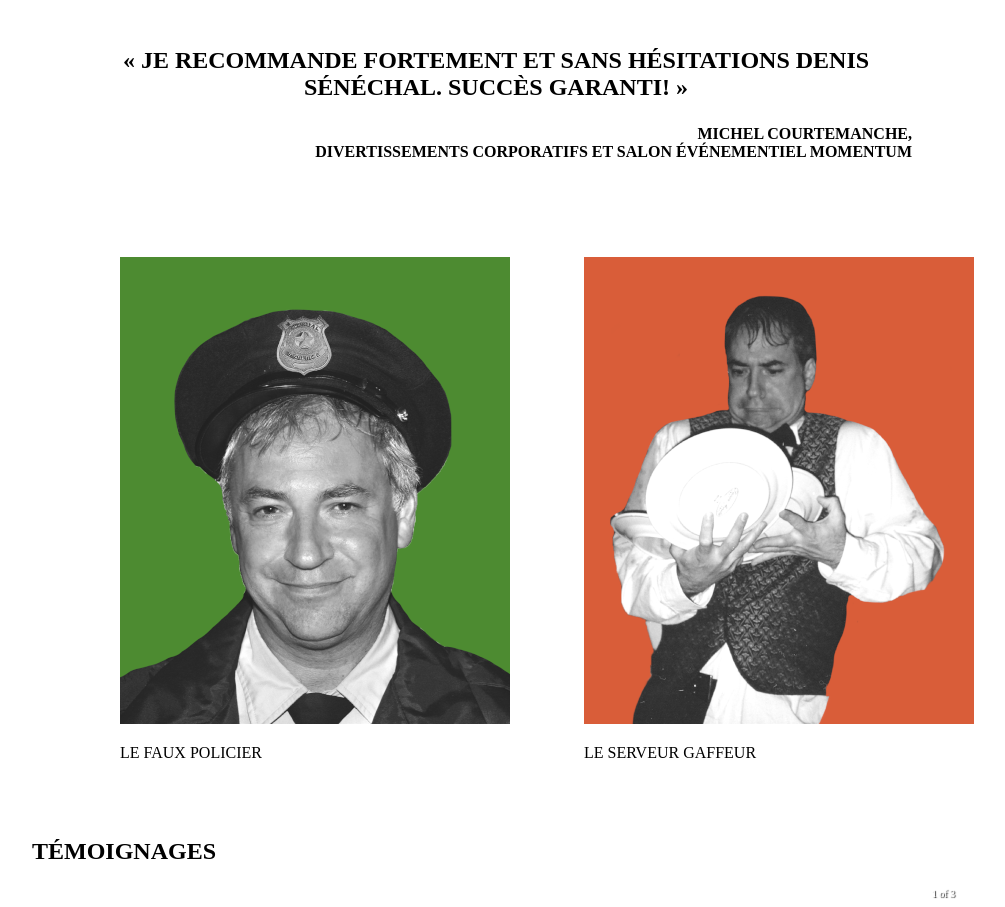
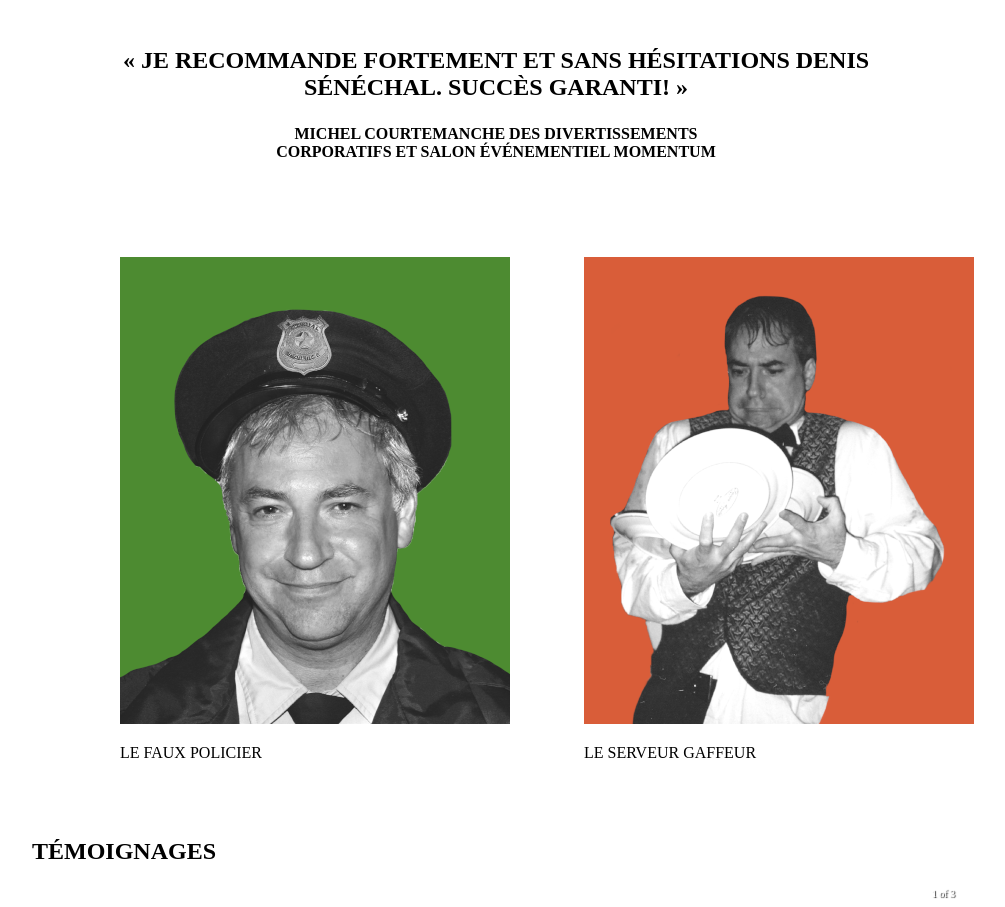
Before and after one commit to jeececab/denissenechal, a Next.js app: page / in a window 1280 px wide. Shown: the part 940-1847 px from the top of the page, without its empty margins (144-1149 px from the left). Built offline with nearby package versions, Linux system fonts and the light colour scheme.

Commit message:
center quote author

```diff
--- a/components/Home/SectionA.js
+++ b/components/Home/SectionA.js
@@ -54,9 +54,7 @@ export default function SectionA() {
         « Je recommande fortement et sans hésitations Denis Sénéchal. Succès garanti! »
       </h2>
       <h2 className={styles.tagLine2}>
-        Michel Courtemanche,
-        <br />
-        Divertissements corporatifs et Salon Événementiel Momentum
+        Michel Courtemanche des Divertissements corporatifs et Salon Événementiel Momentum
       </h2>
     </div>
   );
--- a/styles/SectionA.module.css
+++ b/styles/SectionA.module.css
@@ -62,6 +62,6 @@
 }
 .tagLine2 {
   font-size: 1rem;
-  text-align: right;
   margin: 1.5rem auto 6rem;
+  max-width: 30rem;
 }
```
